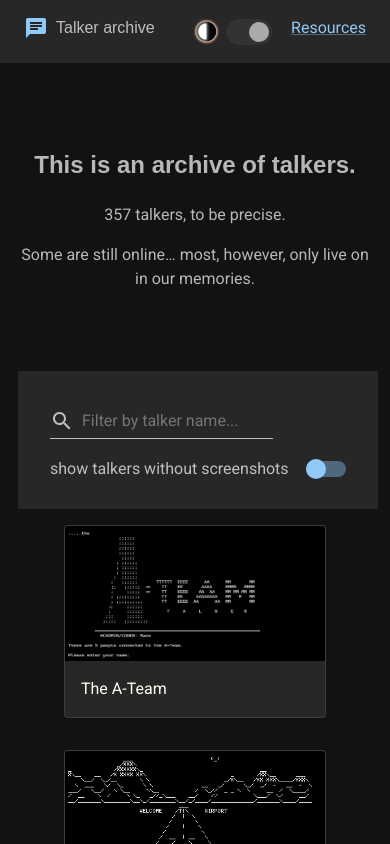
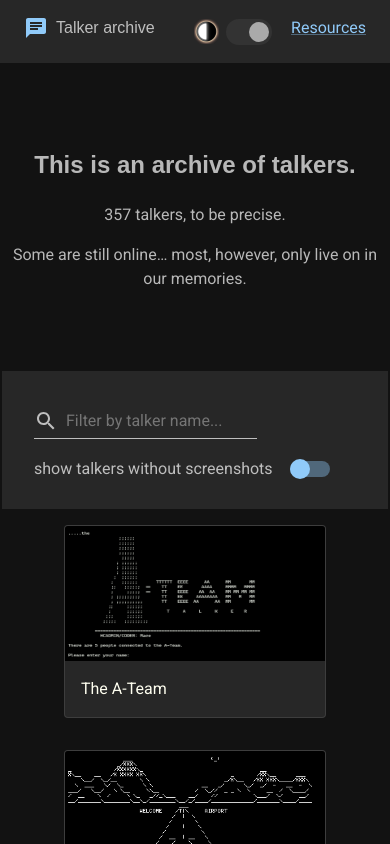
Before and after one commit to moopet/talker-archive-svelte, a SvelteKit app: page / in a window 390 px wide. Shown: the top 844 px of the page. Built offline with nearby package versions, Linux system fonts and the light colour scheme; no server answers.

Commit message:
responsive styles for details page

```diff
--- a/src/app.css
+++ b/src/app.css
@@ -98,11 +98,16 @@ main {
   margin-inline-end: auto;
   margin-block-start: 2rem;
   margin-block-end: 0;
-  padding-inline-start: 1rem;
-  padding-inline-end: 1rem;
+  padding-inline-start: 0;
+  padding-inline-end: 0;
   padding-block-start: 0;
   padding-block-end: 0;
   width: 100%;
+
+  &:has(.hero) {
+    padding-inline-start: 1rem;
+    padding-inline-end: 1rem;
+  }
 }
 
 h1,
```
